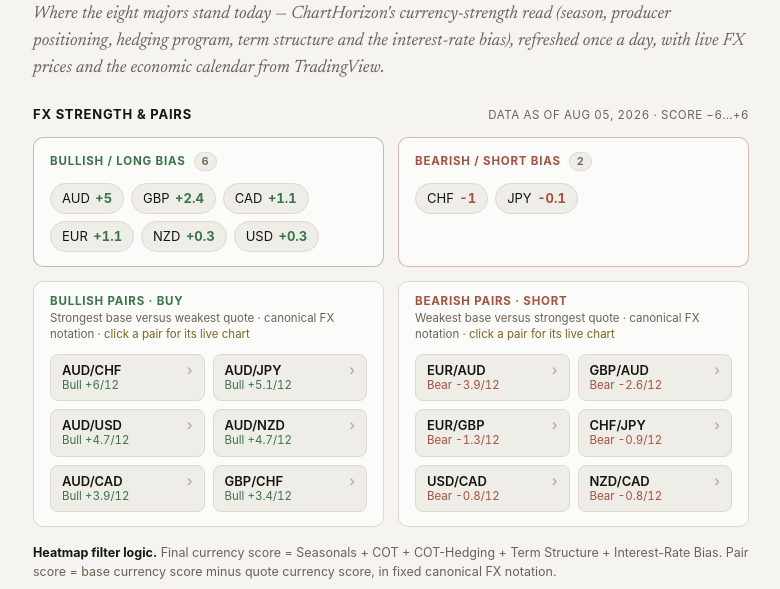
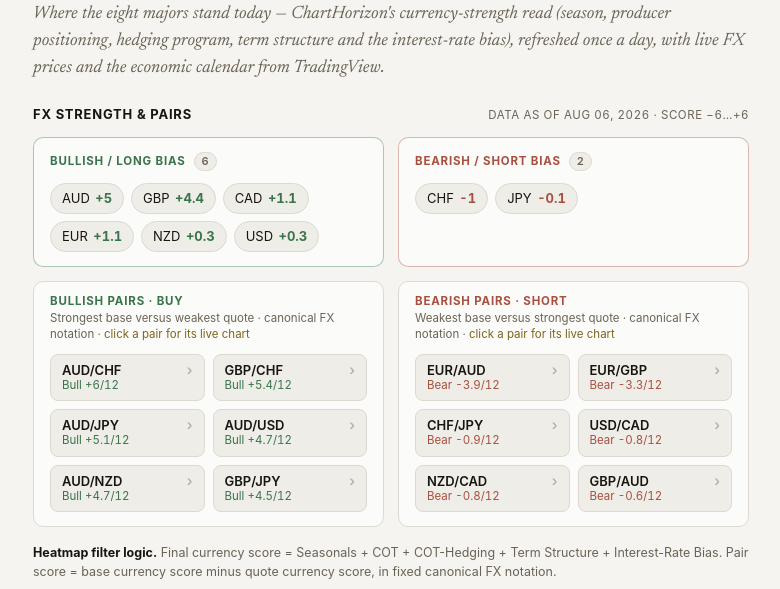
Before and after one commit to ChartHorizon/website, a Jekyll site: the page built from fx.html, in a window 1280 px wide. Shown: the part 270-859 px from the top of the page, without its empty margins (249-1029 px from the left). Built offline with Jekyll 4.4.1, drawn with Linux system fonts in a browser that asks for light colours; a script that is not in the unit is left out.

Commit message:
data: FX strength snapshot Aug 06, 2026

```diff
--- a/_data/fx.json
+++ b/_data/fx.json
@@ -1,6 +1,6 @@
 {
-  "as_of": "Aug 05, 2026",
-  "generated": "2026-08-05",
+  "as_of": "Aug 06, 2026",
+  "generated": "2026-08-06",
   "max_score": 6,
   "pair_max": 12,
   "pair_threshold": 7,
@@ -13,8 +13,8 @@
     },
     {
       "cur": "GBP",
-      "score": 2.4,
-      "label": "+2.4"
+      "score": 4.4,
+      "label": "+4.4"
     },
     {
       "cur": "CAD",
@@ -57,6 +57,11 @@
       "label": "Bull +6/12"
     },
     {
+      "pair": "GBP/CHF",
+      "spread": 5.4,
+      "label": "Bull +5.4/12"
+    },
+    {
       "pair": "AUD/JPY",
       "spread": 5.1,
       "label": "Bull +5.1/12"
@@ -72,14 +77,9 @@
       "label": "Bull +4.7/12"
     },
     {
-      "pair": "AUD/CAD",
-      "spread": 3.9,
-      "label": "Bull +3.9/12"
-    },
-    {
-      "pair": "GBP/CHF",
-      "spread": 3.4,
-      "label": "Bull +3.4/12"
+      "pair": "GBP/JPY",
+      "spread": 4.5,
+      "label": "Bull +4.5/12"
     }
   ],
   "bearish_pairs": [
@@ -89,14 +89,9 @@
       "label": "Bear -3.9/12"
     },
     {
-      "pair": "GBP/AUD",
-      "spread": 2.6,
-      "label": "Bear -2.6/12"
-    },
-    {
       "pair": "EUR/GBP",
-      "spread": 1.3,
-      "label": "Bear -1.3/12"
+      "spread": 3.3,
+      "label": "Bear -3.3/12"
     },
     {
       "pair": "CHF/JPY",
@@ -112,6 +107,11 @@
       "pair": "NZD/CAD",
       "spread": 0.8,
       "label": "Bear -0.8/12"
+    },
+    {
+      "pair": "GBP/AUD",
+      "spread": 0.6,
+      "label": "Bear -0.6/12"
     }
   ],
   "rate_table": [
```
